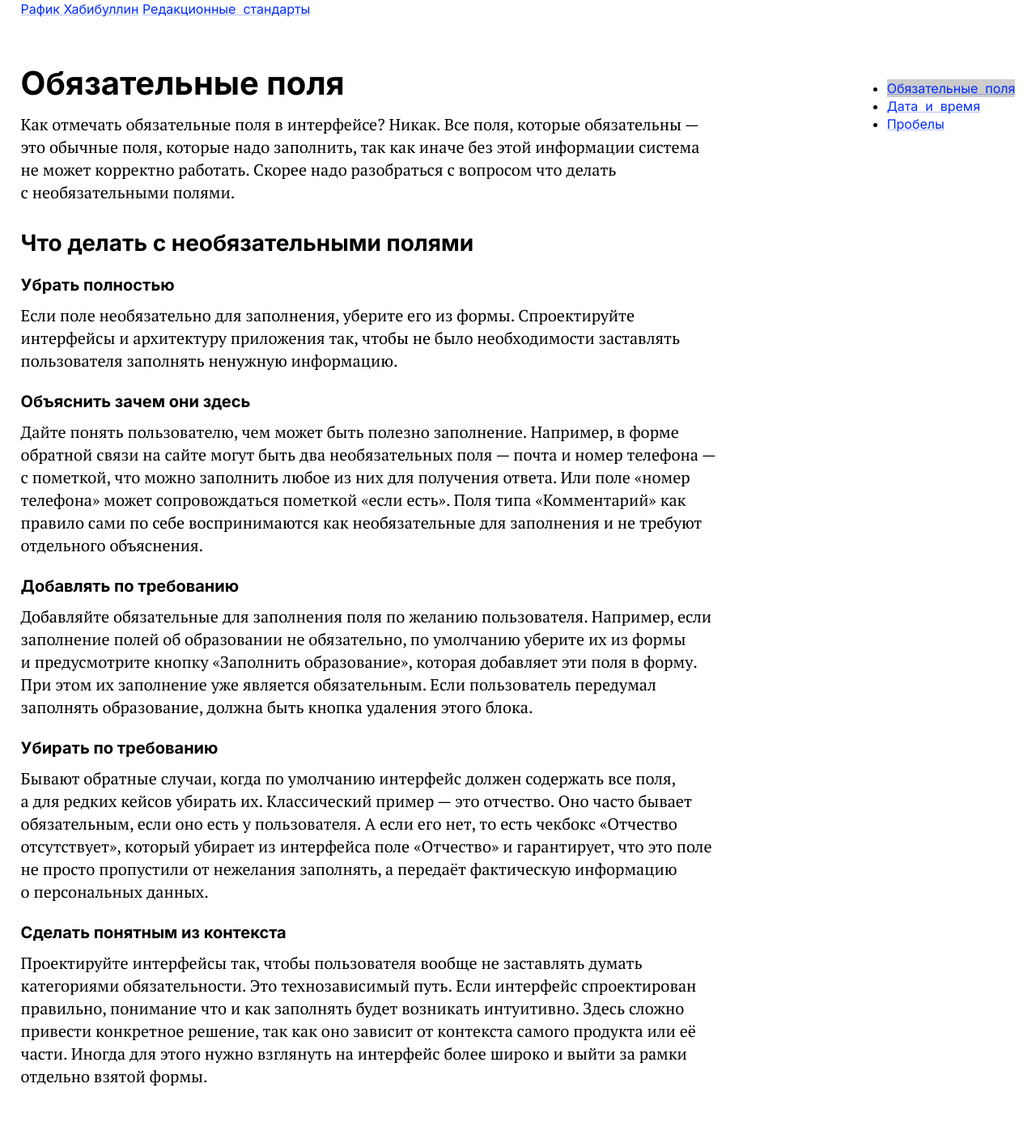
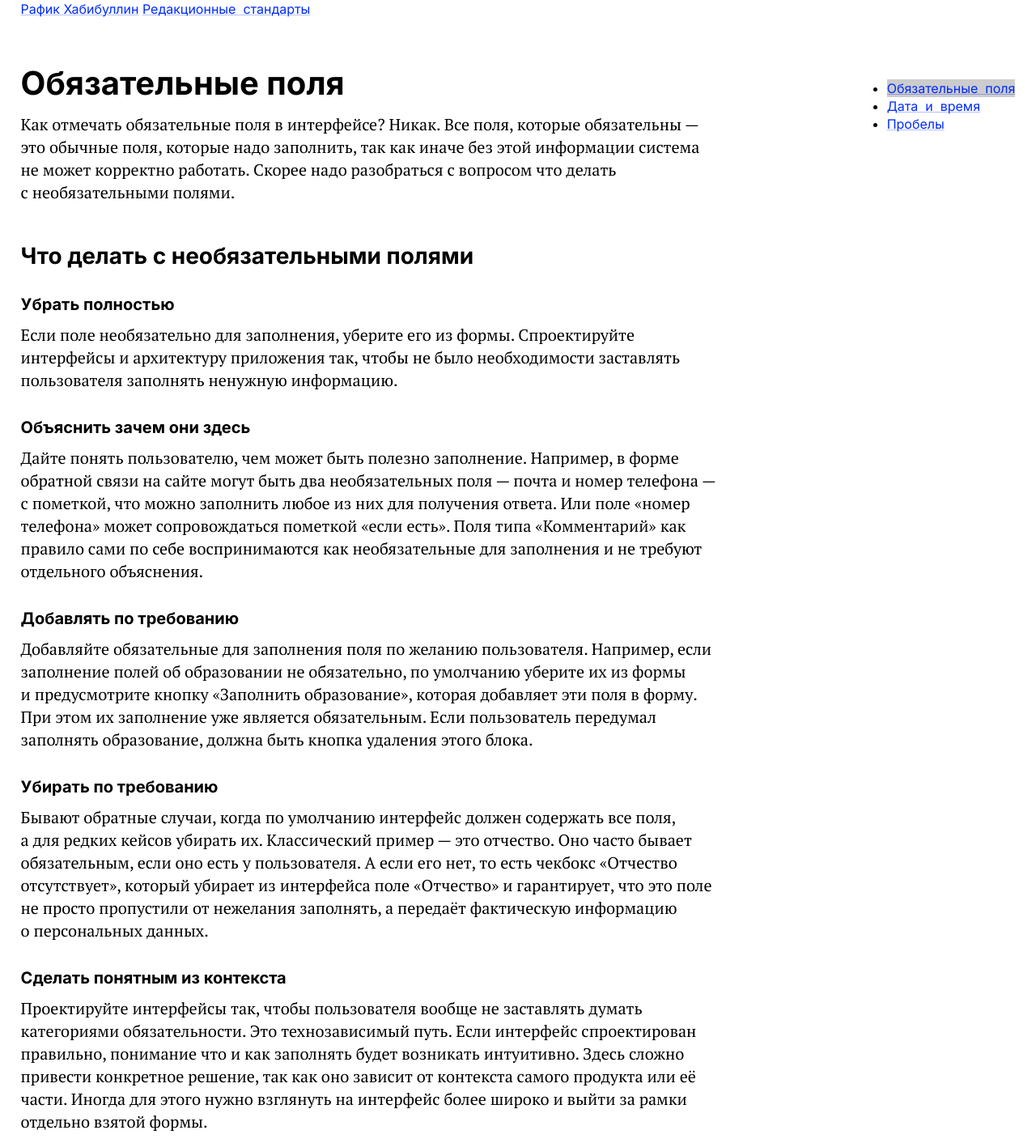
Before and after one commit to habibullin/habibullin.github.io, a Jekyll site: the page built from es/required-fields.md, in a window 1280 px wide. Shown: the whole page at 81% size. Built offline with Jekyll 4.4.1, drawn with Linux system fonts in a browser that asks for light colours; before the commit the page ends 1356 px from its top, so only the background shows below that.

Commit message:
Update main.css

```diff
--- a/assets/styles/main.css
+++ b/assets/styles/main.css
@@ -51,7 +51,7 @@ h1 {
 h2 {
     font-size: 28px;
     line-height: 32px;
-    margin: 32px 0 12px;
+    margin: 48px 0 12px;
     font-weight: bold;
     max-width: 860px;
 }
@@ -59,7 +59,7 @@ h2 {
 h3 {
     font-size: 20px;
     line-height: 24px;
-    margin: 24px 0 12px;
+    margin: 32px 0 12px;
     font-weight: bold;
     max-width: 860px;
 }
```
